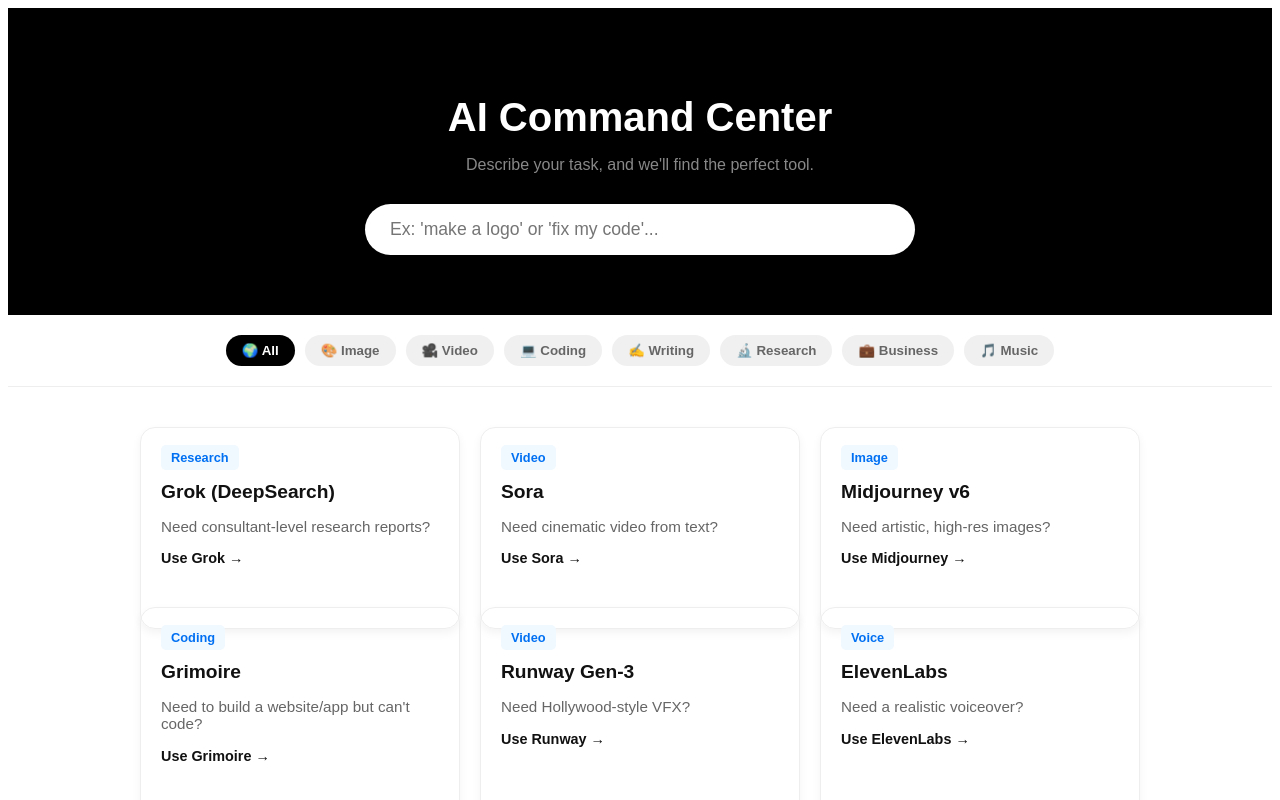
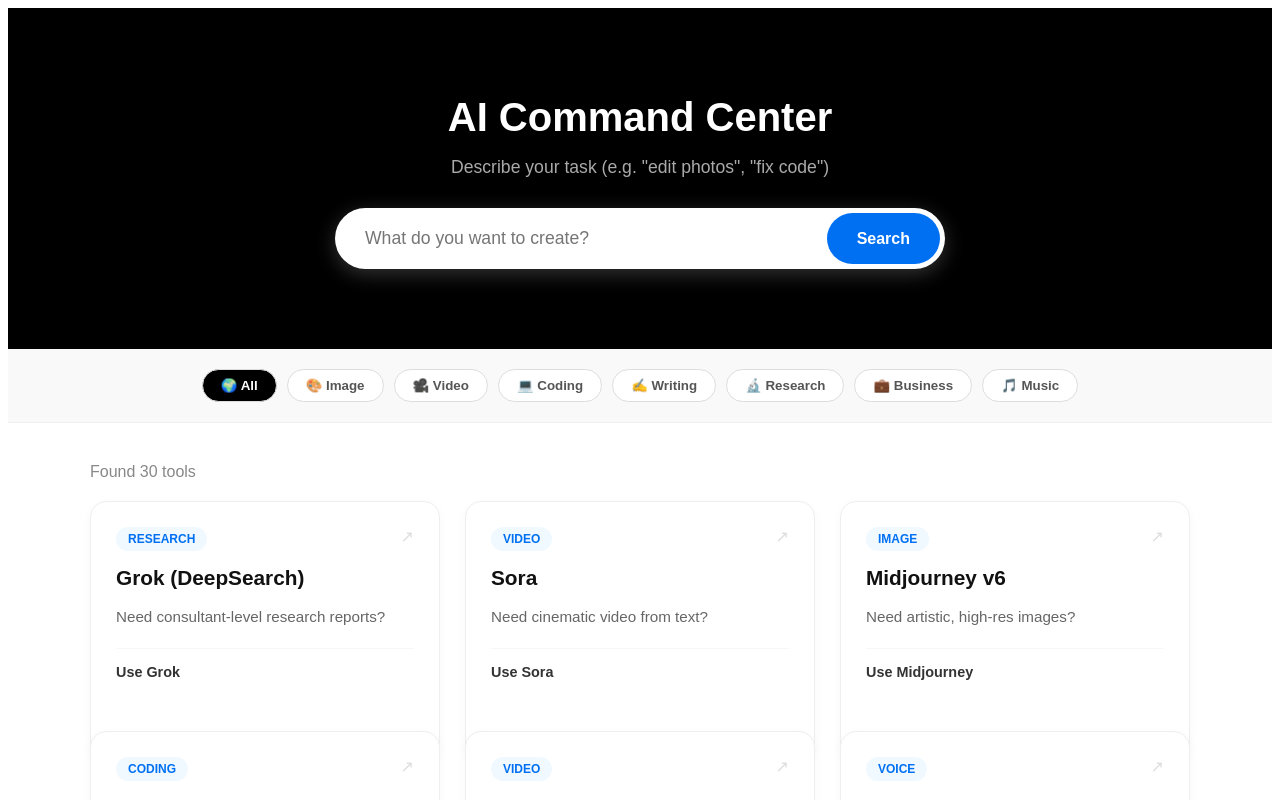
Before and after one commit to pabalevivek/excel-simple, a Next.js app: page / in a window 1280 px wide. Shown: the top 800 px of the page. Built offline with nearby package versions, Linux system fonts and the light colour scheme.

Commit message:
Enhance search logic and input management
Refactor search functionality and input handling. Introduce synonym mapping for better search results.

```diff
--- a/pages/index.js
+++ b/pages/index.js
@@ -11,10 +11,35 @@
 }
 
 export default function Home({ tools }) {
-  const [query, setQuery] = useState('');
+  const [inputValue, setInputValue] = useState(''); // What the user types
+  const [query, setQuery] = useState(''); // What we actually search for
   const [activeCategory, setActiveCategory] = useState('All');
 
-  // Categories for the tabs
+  // --- 1. THE "SMART" SYNONYM BRAIN ---
+  // This maps common user words to your actual data categories/keywords
+  const synonymMap = {
+    'movie': 'video',
+    'film': 'video',
+    'clip': 'video',
+    'pic': 'image',
+    'photo': 'image',
+    'picture': 'image',
+    'draw': 'image',
+    'art': 'image',
+    'logo': 'design',
+    'edit': 'design', // If they type "edit", show Design tools
+    'fix': 'coding',  // If they type "fix", show Coding tools
+    'debug': 'coding',
+    'excel': 'data',
+    'sheets': 'data',
+    'song': 'music',
+    'audio': 'music',
+    'sound': 'music',
+    'resume': 'career',
+    'job': 'career'
+  };
+
+  // --- 2. CATEGORIES ---
   const categories = [
     { id: 'All', label: '🌍 All' },
     { id: 'Image', label: '🎨 Image' },
@@ -26,52 +51,103 @@
     { id: 'Music', label: '🎵 Music' }
   ];
 
-  // Search Logic
+  // --- 3. HANDLE SEARCH (Click or Enter) ---
+  const handleSearch = () => {
+    // Convert user input to lower case and check for synonyms
+    let cleanInput = inputValue.toLowerCase().trim();
+
+    // Check if the user typed a known synonym (e.g., "movies" -> "video")
+    Object.keys(synonymMap).forEach(key => {
+      if (cleanInput.includes(key)) {
+        cleanInput += " " + synonymMap[key]; // Append the "real" keyword
+      }
+    });
+
+    setQuery(cleanInput);
+    setActiveCategory('All'); // Reset category to show all search results
+  };
+
+  const handleKeyDown = (e) => {
+    if (e.key === 'Enter') {
+      handleSearch();
+    }
+  };
+
+  // --- 4. FILTERING LOGIC ---
   const filteredTools = tools.filter(tool => {
-    const matchesSearch =
-      tool.title.toLowerCase().includes(query.toLowerCase()) ||
-      tool.problem.toLowerCase().includes(query.toLowerCase()) ||
-      tool.solution.toLowerCase().includes(query.toLowerCase());
+    // Combine all text fields into one big string to search against
+    const toolText = `${tool.title} ${tool.problem} ${tool.solution} ${tool.category}`.toLowerCase();
 
+    // Search Check: Does the tool contain the query words?
+    // We split query by space to allow "edit images" to find "Image Editor"
+    const searchTerms = query.split(' ');
+    const matchesSearch = searchTerms.every(term => toolText.includes(term));
+
+    // Category Check
     const matchesCategory = activeCategory === 'All' || tool.category === activeCategory;
 
-    return matchesSearch && matchesCategory;
+    // Only show if it matches BOTH (unless query is empty, then just Category)
+    if (query === '') return matchesCategory;
+    return matchesSearch;
   });
 
   return (
     <div style={{ fontFamily: 'sans-serif', background: '#fff', minHeight: '100vh', color: '#111' }}>
 
-      {/* 1. HERO SECTION */}
-      <div style={{ background: '#000', padding: '60px 20px', textAlign: 'center', color: 'white' }}>
-        <h1 style={{ fontSize: '2.5rem', fontWeight: '800', marginBottom: '10px' }}>AI Command Center</h1>
-        <p style={{ color: '#888', marginBottom: '30px' }}>Describe your task, and we'll find the perfect tool.</p>
+      {/* HERO SECTION */}
+      <div style={{ background: '#000', padding: '60px 20px 80px', textAlign: 'center', color: 'white' }}>
+        <h1 style={{ fontSize: '2.5rem', fontWeight: '800', marginBottom: '15px' }}>AI Command Center</h1>
+        <p style={{ color: '#aaa', marginBottom: '30px', fontSize: '1.1rem' }}>
+          Describe your task (e.g. "edit photos", "fix code")
+        </p>
 
-        {/* Search Bar */}
+        {/* SEARCH BAR CONTAINER */}
+        <div style={{
+          display: 'flex', maxWidth: '600px', margin: '0 auto',
+          background: 'white', borderRadius: '50px', padding: '5px',
+          boxShadow: '0 5px 20px rgba(255,255,255,0.2)'
+        }}>
+          {/* Input Field */}
           <input
             type="text"
-          placeholder="Ex: 'make a logo' or 'fix my code'..."
-          value={query}
-          onChange={(e) => setQuery(e.target.value)}
+            placeholder="What do you want to create?"
+            value={inputValue}
+            onChange={(e) => setInputValue(e.target.value)}
+            onKeyDown={handleKeyDown}
             style={{
-            width: '100%', maxWidth: '500px', padding: '15px 25px', borderRadius: '50px',
-            border: 'none', fontSize: '1.1rem', outline: 'none'
+              flex: 1, padding: '15px 25px', borderRadius: '50px', border: 'none',
+              fontSize: '1.1rem', outline: 'none', color: '#333'
             }}
           />
+
+          {/* Search Button */}
+          <button
+            onClick={handleSearch}
+            style={{
+              background: '#0070f3', color: 'white', border: 'none',
+              padding: '12px 30px', borderRadius: '40px', fontSize: '1rem',
+              fontWeight: 'bold', cursor: 'pointer', transition: 'background 0.2s'
+            }}
+          >
+            Search
+          </button>
+        </div>
       </div>
 
-      {/* 2. CATEGORY TABS */}
+      {/* CATEGORY TABS */}
       <div style={{
         padding: '20px', borderBottom: '1px solid #eee', overflowX: 'auto',
-        display: 'flex', gap: '10px', justifyContent: 'center'
+        display: 'flex', gap: '10px', justifyContent: 'center', background: '#f9f9f9'
       }}>
         {categories.map(cat => (
           <button
             key={cat.id}
-            onClick={() => setActiveCategory(cat.id)}
+            onClick={() => { setActiveCategory(cat.id); setQuery(''); setInputValue(''); }}
             style={{
-              padding: '8px 16px', borderRadius: '20px', border: 'none', cursor: 'pointer',
-              background: activeCategory === cat.id ? '#000' : '#f0f0f0',
-              color: activeCategory === cat.id ? 'white' : '#666', fontWeight: '600'
+              padding: '8px 18px', borderRadius: '25px', border: 'none', cursor: 'pointer',
+              background: activeCategory === cat.id ? '#000' : 'white',
+              color: activeCategory === cat.id ? 'white' : '#555',
+              fontWeight: '600', border: '1px solid #ddd', whiteSpace: 'nowrap'
             }}
           >
             {cat.label}
@@ -79,28 +155,50 @@
         ))}
       </div>
 
-      {/* 3. RESULTS GRID */}
-      <div style={{ maxWidth: '1000px', margin: '40px auto', padding: '0 20px', display: 'grid', gridTemplateColumns: 'repeat(auto-fill, minmax(300px, 1fr))', gap: '20px' }}>
-        {filteredTools.map((item) => (
+      {/* RESULTS GRID */}
+      <div style={{ maxWidth: '1100px', margin: '40px auto', padding: '0 20px' }}>
+
+        {/* Result Count */}
+        <p style={{ color: '#888', marginBottom: '20px' }}>
+          Found {filteredTools.length} tools {query && `for "${inputValue}"`}
+        </p>
+
+        <div style={{ display: 'grid', gridTemplateColumns: 'repeat(auto-fill, minmax(320px, 1fr))', gap: '25px' }}>
+          {filteredTools.length > 0 ? (
+            filteredTools.map((item) => (
               <Link href={`/formula/${item.slug}`} key={item.slug} style={{ textDecoration: 'none', color: 'inherit' }}>
                 <div style={{
-              border: '1px solid #eee', borderRadius: '15px', padding: '20px',
-              boxShadow: '0 4px 10px rgba(0,0,0,0.05)', height: '100%'
-            }}>
+                  border: '1px solid #eee', borderRadius: '16px', padding: '25px',
+                  boxShadow: '0 4px 12px rgba(0,0,0,0.03)', height: '100%', background: 'white',
+                  transition: 'transform 0.2s'
+                }}
+                >
+                  <div style={{ display: 'flex', justifyContent: 'space-between', marginBottom: '15px' }}>
                     <span style={{
-                background: '#f0f9ff', color: '#0070f3', padding: '5px 10px',
-                borderRadius: '5px', fontSize: '0.8rem', fontWeight: 'bold'
+                      background: '#f0f9ff', color: '#0070f3', padding: '5px 12px',
+                      borderRadius: '20px', fontSize: '0.75rem', fontWeight: 'bold', textTransform: 'uppercase'
                     }}>
                       {item.category}
                     </span>
-              <h3 style={{ fontSize: '1.2rem', margin: '15px 0 10px' }}>{item.title}</h3>
-              <p style={{ color: '#666', fontSize: '0.95rem' }}>{item.problem}</p>
-              <div style={{ marginTop: '15px', fontWeight: '600', fontSize: '0.9rem' }}>
-                Use {item.model_name} →
+                    <span style={{ color: '#ddd' }}>↗</span>
+                  </div>
+
+                  <h3 style={{ fontSize: '1.3rem', margin: '0 0 10px', color: '#111' }}>{item.title}</h3>
+                  <p style={{ color: '#666', fontSize: '0.95rem', lineHeight: '1.5' }}>{item.problem}</p>
+
+                  <div style={{ marginTop: '20px', paddingTop: '15px', borderTop: '1px solid #f7f7f7', fontSize: '0.9rem', fontWeight: '600', color: '#333' }}>
+                    Use {item.model_name}
                   </div>
                 </div>
               </Link>
-        ))}
+            ))
+          ) : (
+            <div style={{ gridColumn: '1 / -1', textAlign: 'center', padding: '50px', color: '#999' }}>
+              <h3>No tools found.</h3>
+              <p>Try searching for "video", "code", or "writing".</p>
+            </div>
+          )}
+        </div>
       </div>
     </div>
   );
```
Lines whose indentation alone changed are shown as unchanged.
